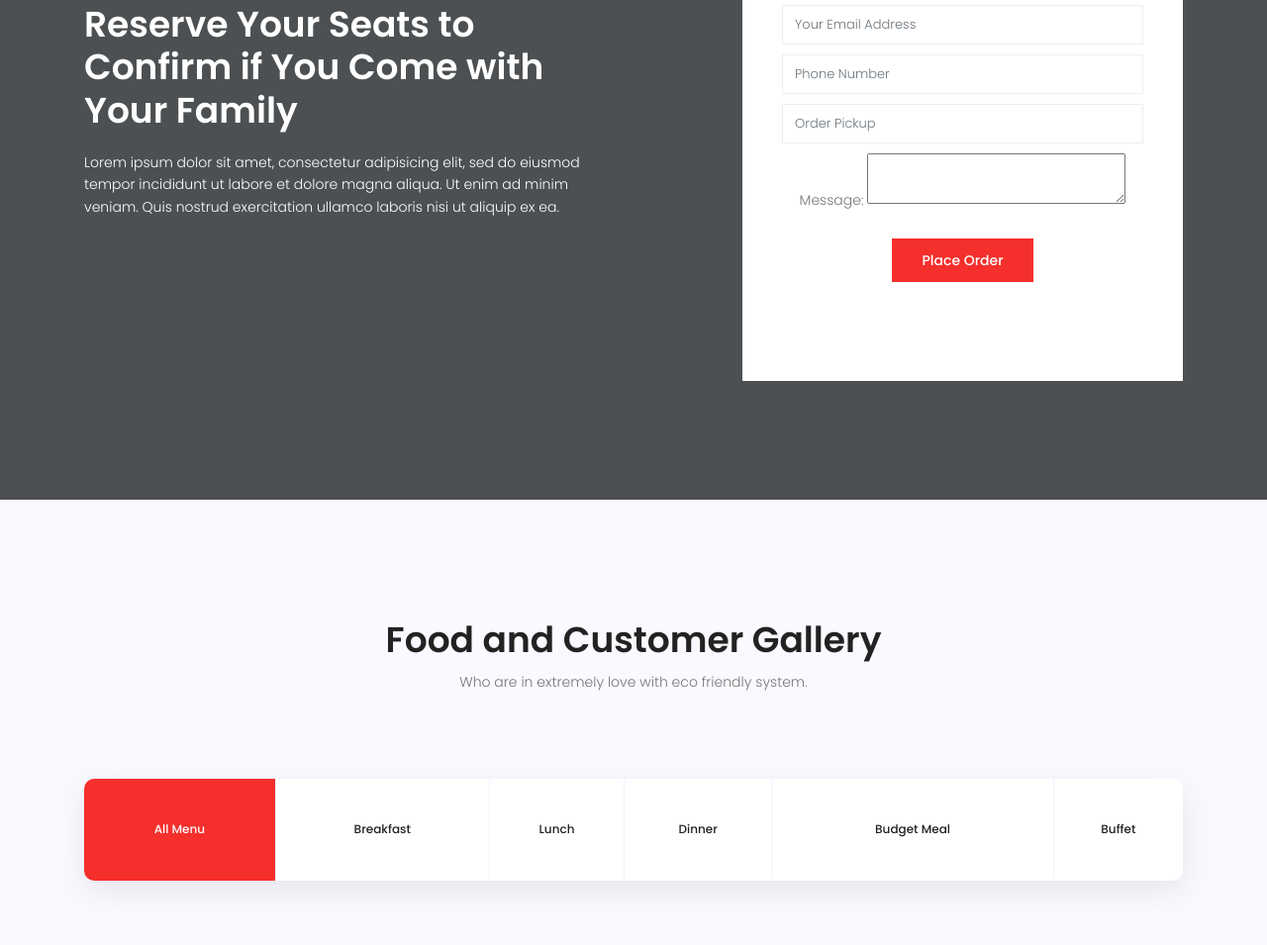
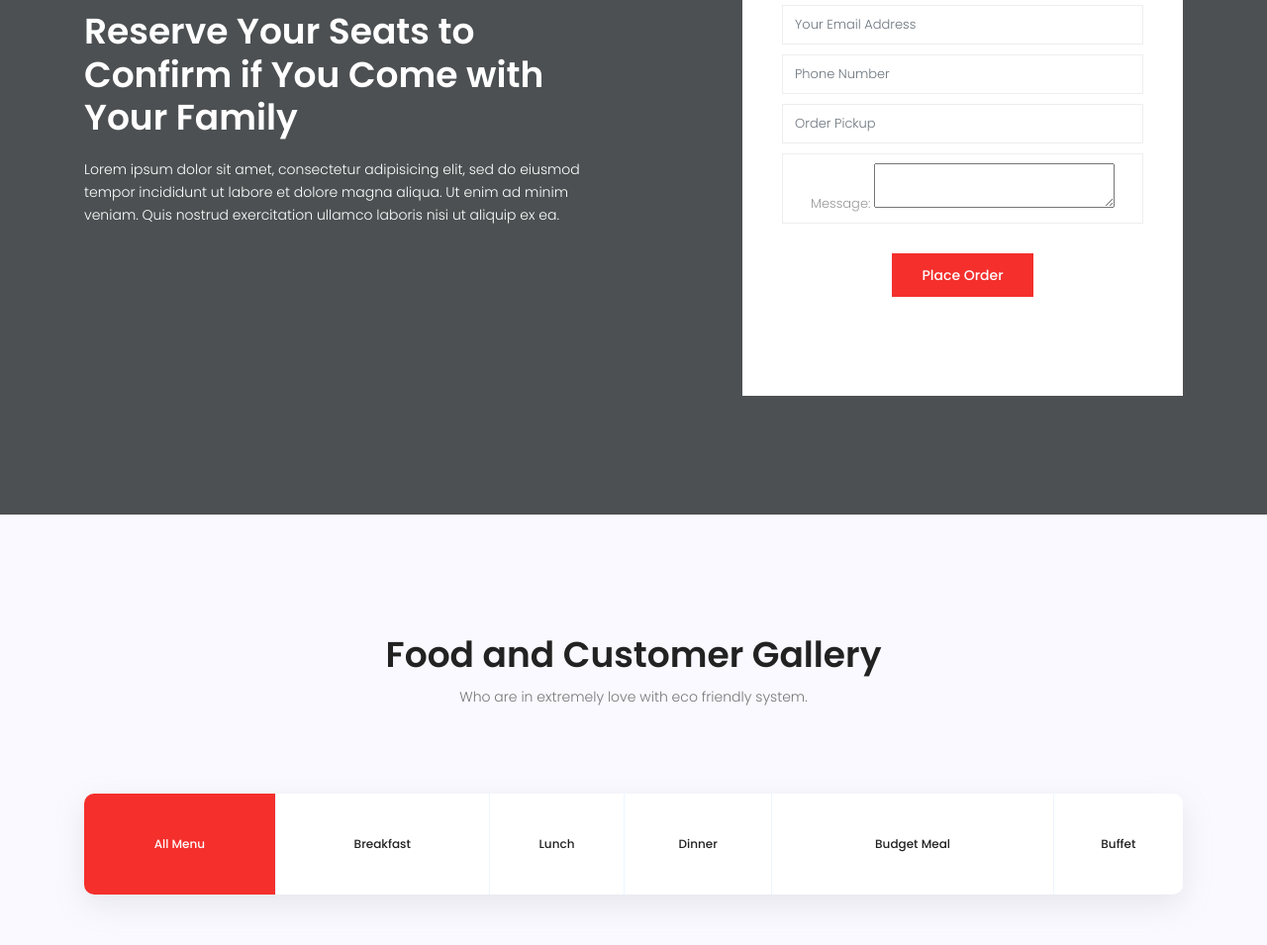
Before and after one commit to DentonBridges/Paulies-Tamales, a plain HTML site: page index.html in a window 1280 px wide. Shown: the part 1694-2649 px from the top of the page at 99% size. Drawn offline with Linux system fonts and the light colour scheme; some packages are replaced by stand-ins of ours; files whose address does not match are found by name.

Commit message:
Update index.html

```diff
--- a/index.html
+++ b/index.html
@@ -130,7 +130,7 @@
 								<input type="email" class="form-control" name="email" placeholder="Your Email Address" onfocus="this.placeholder = ''" onblur="this.placeholder = 'Your Email Address'" >
 								<input type="text" class="form-control" name="phone" placeholder="Phone Number" onfocus="this.placeholder = ''" onblur="this.placeholder = 'Phone Number'" >
 								<input type="text" class="form-control date-picker" name="date" placeholder="Order Pickup" onfocus="this.placeholder = ''" onblur="this.placeholder = 'Select Date'" >
-								<label>Message: <textarea name="message"></textarea></label>
+								<label class="form-control">Message: <textarea name="message"></textarea></label>
 								<button class="primary-btn text-uppercase mt-20">Place Order</button>
 							</form>
 						</div>
```
